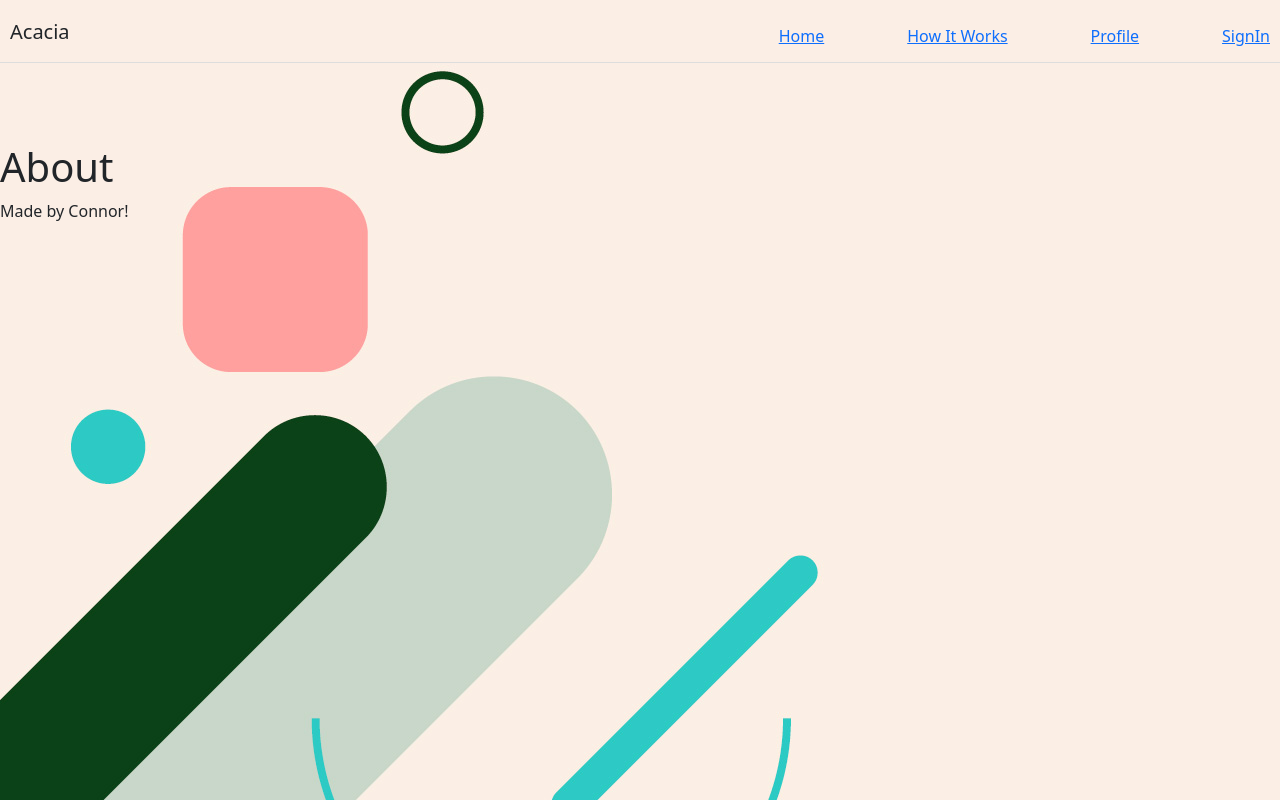
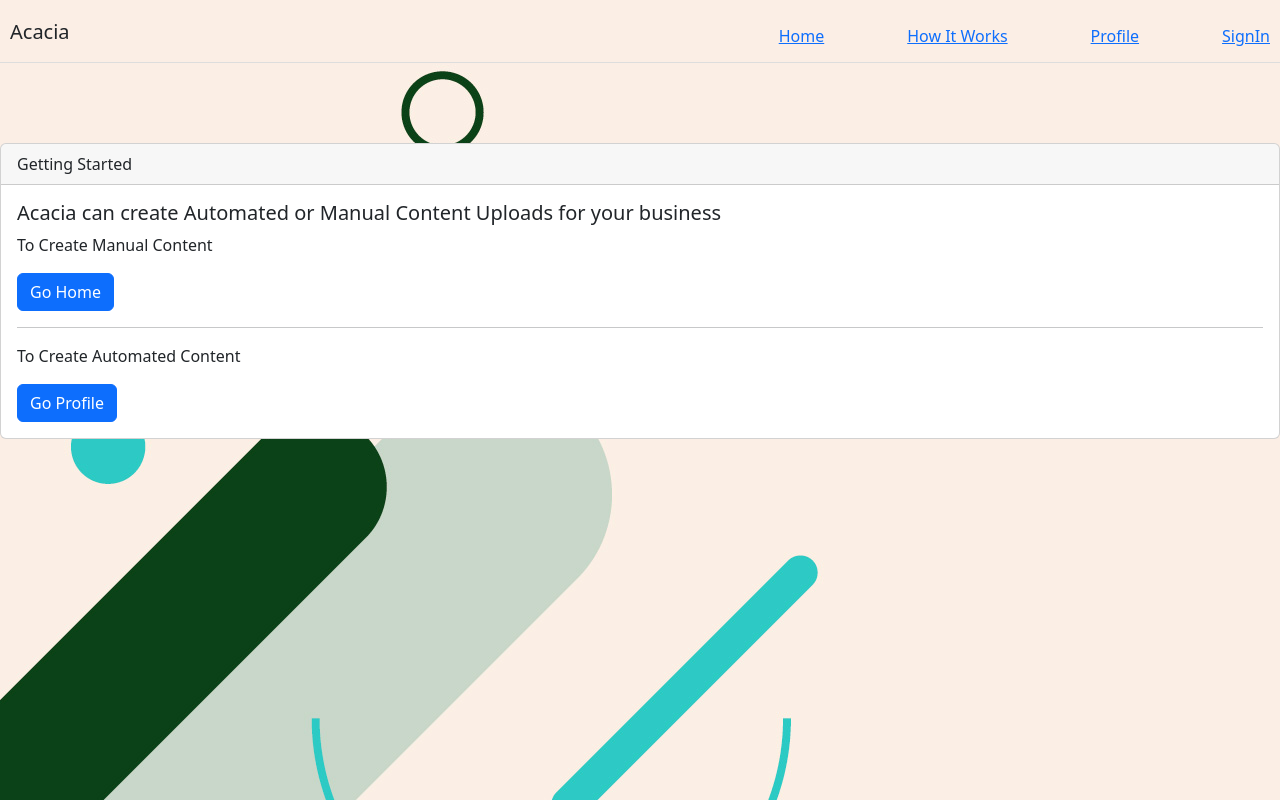
Before and after one commit to ConnorNusser/gymacacia, a Next.js app: page /howitworks in a window 1280 px wide. Built offline with nearby package versions, Linux system fonts and the light colour scheme; no server answers.

Commit message:
Add how it works page

```diff
--- a/src/components/cardSearch.tsx
+++ b/src/components/cardSearch.tsx
@@ -1,6 +1,5 @@
 import React, { useState } from 'react';
 import search from '../styles/search.module.css';
-import ArrowUpwardIcon from '@mui/icons-material/ArrowUpward';
 import LinkSocialMedia from './linkSocialMedia';
 import ResponseCard from '../components/responseCard';
 import { Button } from 'react-bootstrap';
--- a/src/pages/howitworks.tsx
+++ b/src/pages/howitworks.tsx
@@ -1,15 +1,27 @@
+import { UserAuth } from '@/context/authcontext';
 import Head from 'next/head'
 
 const HowItWorks = () => {
+  const {user} = UserAuth();
+  const profilestr = user? `/profile/${user.displayName}`: `/signin/home`;
   return (
     <>
       <Head>
         <title>How it Works</title>
       </Head>
-      <div>
-        <h1>About</h1>
-        <p>Made by Connor!</p>
-      </div>
+        <div className="card">
+        <div className="card-header">
+        Getting Started
+        </div>
+        <div className="card-body">
+        <h5 className="card-title">Acacia can create Automated or Manual Content Uploads for your business</h5>
+        <p className="card-text">To Create Manual Content</p>
+        <a href="/" className="btn btn-primary">Go Home</a>
+        <hr></hr>
+        <p className="card-text">To Create Automated Content</p>
+        <a href={`${profilestr}`}  className="btn btn-primary">Go Profile</a>
+        </div>
+        </div>
     </>
   );
 }
```
Also changed, not shown: src/styles/contentpage.module.css (added).
